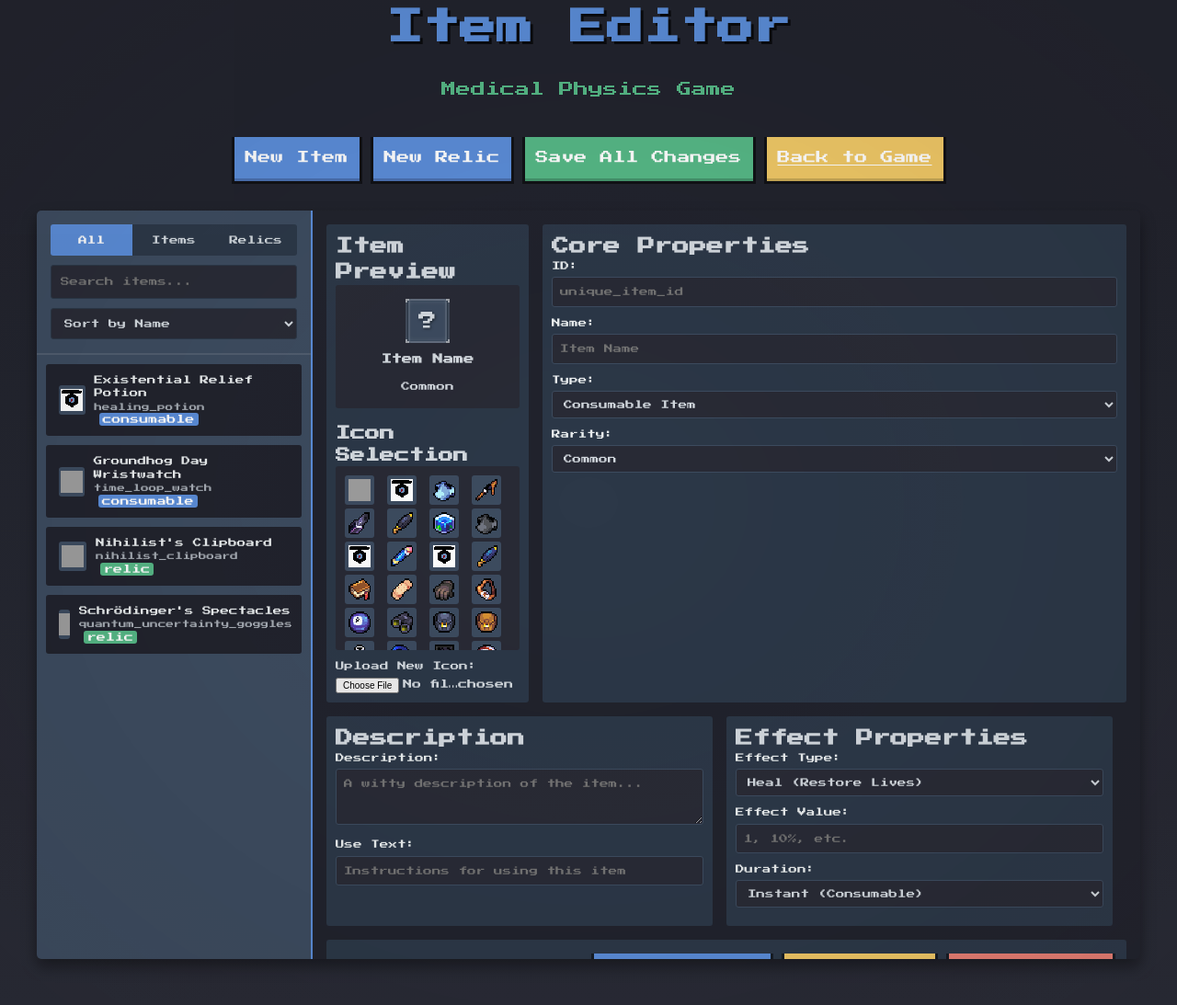
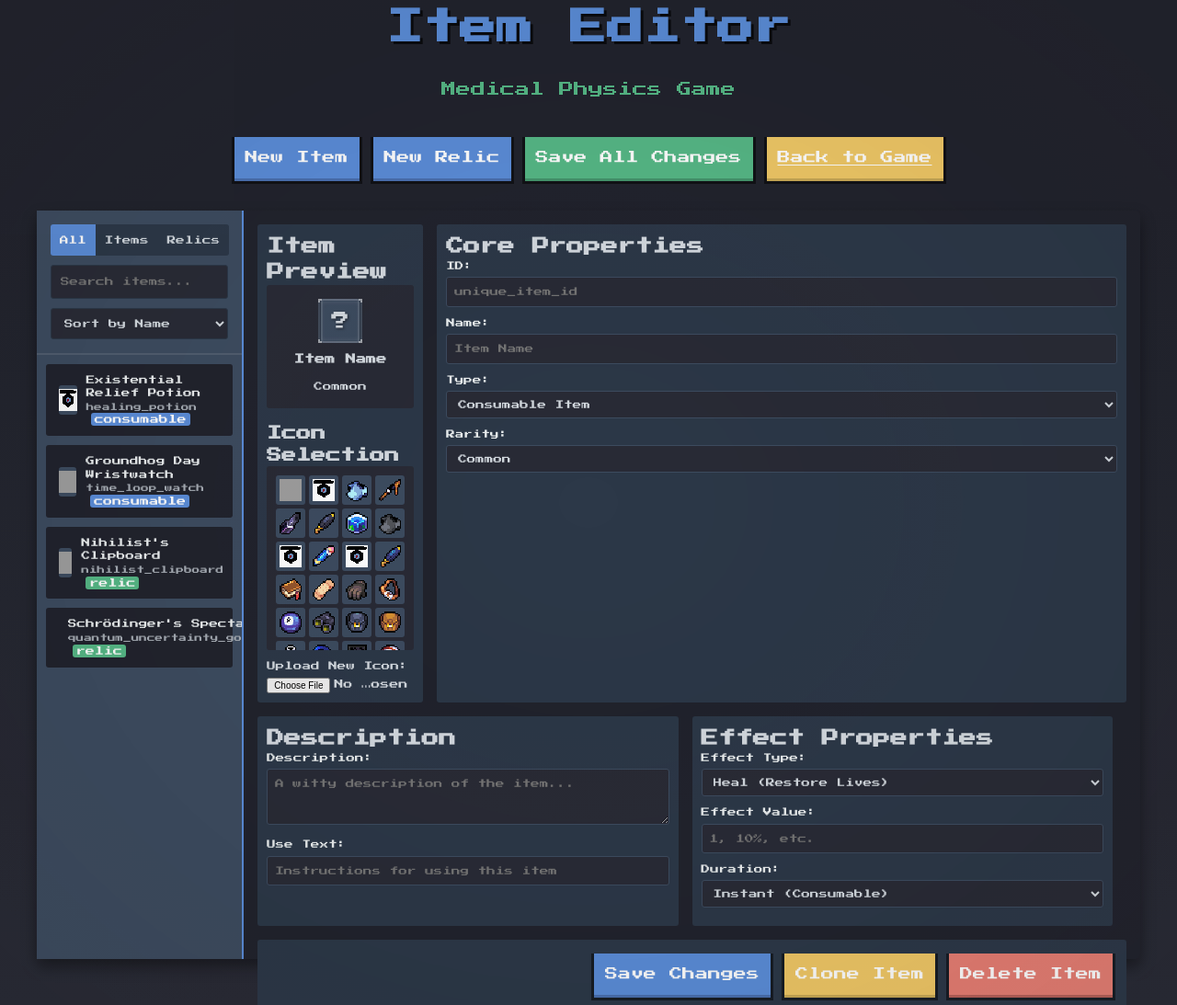
Before and after one commit to Flep-Glop/Rogue_Resident, a Flask app: page /item-editor in a window 1280 px wide. Shown: the whole page at 92% size. Run offline with Flask 3, Linux system fonts and the light colour scheme; grey boxes are pictures that could not be loaded.

Commit message:
item editor

```diff
--- a/medical_physics_game/static/css/item_editor.css
+++ b/medical_physics_game/static/css/item_editor.css
@@ -562,3 +562,143 @@
     gap: var(--spacing-md);
     margin-top: var(--spacing-lg);
   }
+
+/* Enable better scrolling throughout the editor */
+.editor-container {
+    display: flex;
+    flex-direction: column; /* Change to column on smaller screens */
+    width: 100%;
+    max-width: 1200px;
+    margin: 0 auto 50px auto;
+    background-color: var(--background-alt);
+    border-radius: var(--border-radius-md);
+    box-shadow: var(--shadow-lg);
+    min-height: 70vh;
+    overflow: visible; /* Allow content to expand */
+  }
+
+  @media (min-width: 992px) {
+    .editor-container {
+      flex-direction: row; /* Return to row on larger screens */
+    }
+  }
+
+  /* Item sidebar */
+  .item-sidebar {
+    width: 100%; /* Full width on mobile */
+    background-color: var(--dark);
+    border-right: 2px solid var(--primary);
+    display: flex;
+    flex-direction: column;
+    max-height: 300px; /* Limit height on mobile */
+    overflow: hidden; /* Container uses hidden, but content scrolls */
+  }
+
+  @media (min-width: 992px) {
+    .item-sidebar {
+      width: 300px; /* Fixed width on desktop */
+      max-height: none; /* No max height on desktop */
+      height: auto; /* Let it expand with content */
+    }
+  }
+
+  /* Item list scrolling fix */
+  .item-list {
+    flex-grow: 1;
+    overflow-y: auto;
+    padding: var(--spacing-sm);
+    max-height: 500px; /* Ensure the list is scrollable */
+  }
+
+  /* Item editor - main area */
+  .item-editor {
+    flex-grow: 1;
+    padding: var(--spacing-md);
+    display: flex;
+    flex-direction: column;
+    overflow: visible; /* Let content expand */
+  }
+
+  /* Make editor sections responsive */
+  .editor-top {
+    display: flex;
+    flex-direction: column; /* Stack on mobile */
+    margin-bottom: var(--spacing-md);
+    width: 100%;
+  }
+
+  @media (min-width: 768px) {
+    .editor-top {
+      flex-direction: row; /* Side by side on desktop */
+    }
+  }
+
+  .preview-panel {
+    width: 100%; /* Full width on mobile */
+    background-color: var(--dark-alt);
+    padding: var(--spacing-sm);
+    border-radius: var(--border-radius-sm);
+    margin-bottom: var(--spacing-md);
+  }
+
+  @media (min-width: 768px) {
+    .preview-panel {
+      width: 220px; /* Fixed width on desktop */
+      margin-right: var(--spacing-md);
+      margin-bottom: 0;
+    }
+  }
+
+  .core-properties {
+    flex-grow: 1;
+    padding: var(--spacing-sm);
+    background-color: var(--dark-alt);
+    border-radius: var(--border-radius-sm);
+    width: 100%;
+  }
+
+  .editor-bottom {
+    display: flex;
+    flex-direction: column;
+    width: 100%;
+  }
+
+  @media (min-width: 768px) {
+    .editor-bottom {
+      flex-direction: row;
+      flex-wrap: wrap;
+    }
+  }
+
+  .description-panel, .effect-panel {
+    width: 100%;
+    padding: var(--spacing-sm);
+    background-color: var(--dark-alt);
+    border-radius: var(--border-radius-sm);
+    margin-bottom: var(--spacing-md);
+  }
+
+  @media (min-width: 768px) {
+    .description-panel, .effect-panel {
+      flex: 1;
+      min-width: 300px;
+      margin-right: var(--spacing-md);
+    }
+  }
+
+  /* Ensure all form inputs are visible */
+  .form-group {
+    margin-bottom: var(--spacing-sm);
+    width: 100%;
+  }
+
+  .action-panel {
+    width: 100%;
+    display: flex;
+    justify-content: flex-end;
+    gap: var(--spacing-md);
+    padding: var(--spacing-md);
+    background-color: var(--dark-alt);
+    border-radius: var(--border-radius-sm);
+    margin-bottom: var(--spacing-md);
+  }
```
Also changed, not shown: medical_physics_game/game_data.db.
